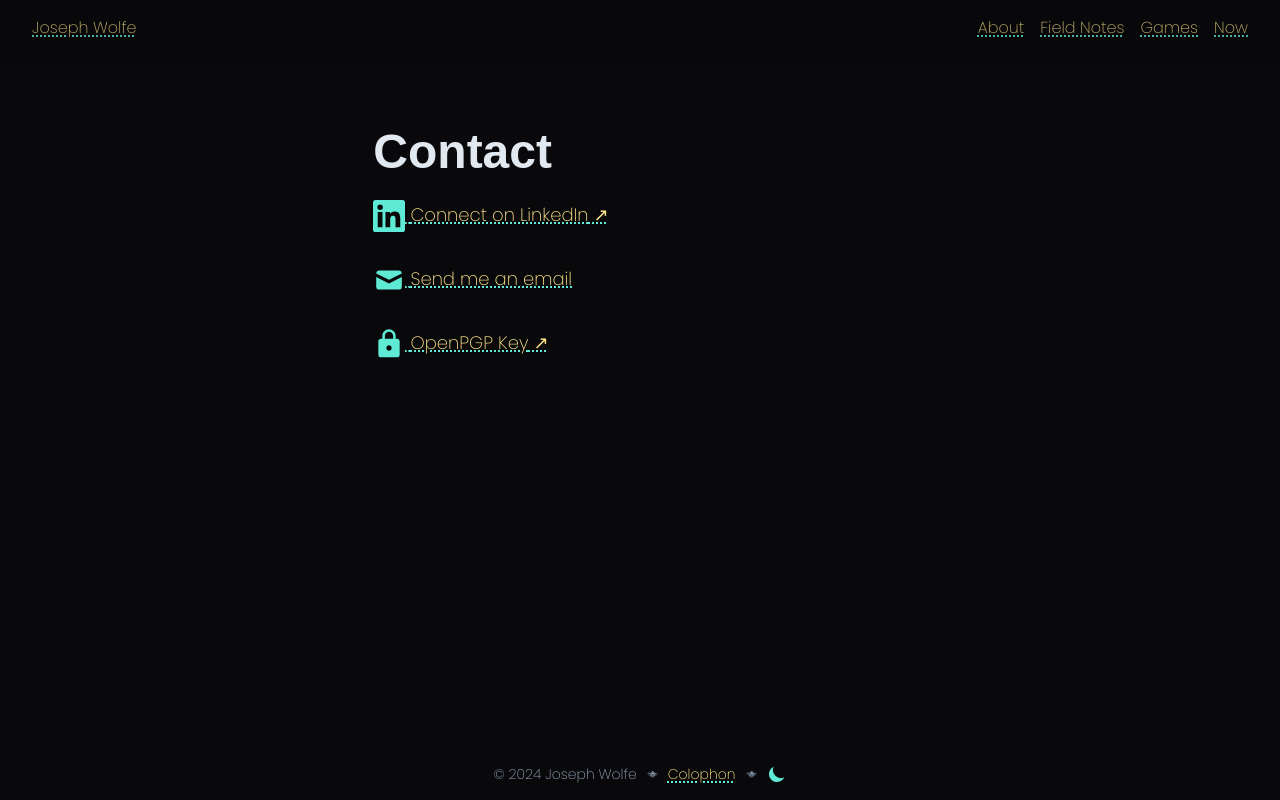
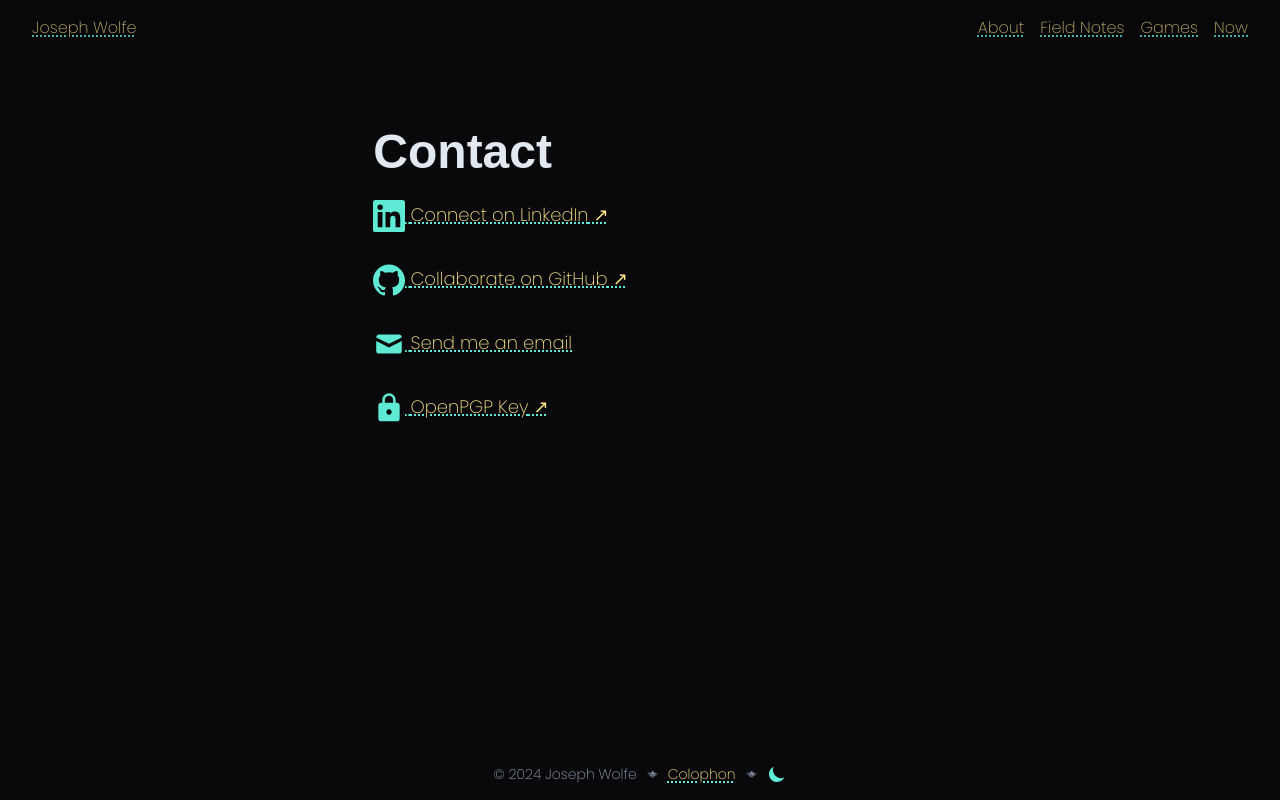
Before and after one commit to CharmedSatyr/personal-website, a Next.js app: page /contact in a window 1280 px wide. Built offline with nearby package versions, Linux system fonts and the light colour scheme; a web font is replaced by a local one.

Commit message:
Add GitHub link

```diff
--- a/app/contact/page.tsx
+++ b/app/contact/page.tsx
@@ -3,7 +3,7 @@
 import Link from "@/components/link";
 import Lock from "@/components/lock";
 import PageTitle from "@/components/page-title";
-import { LinkedIn } from "@/components/social-icons";
+import { GitHub, LinkedIn } from "@/components/social-icons";
 import siteMetadata from "@/data/site-metadata";
 
 export const metadata = genPageMetadata({ title: "Contact" });
@@ -18,6 +18,13 @@
 					<Link href={siteMetadata.linkedin}>
 						<LinkedIn className="inline h-8 w-8 text-accent-600 dark:text-dark-accent-300" />{" "}
 						Connect on LinkedIn
+					</Link>
+				</li>
+
+				<li className="mb-8 text-lg">
+					<Link href={siteMetadata.github}>
+						<GitHub className="inline h-8 w-8 text-accent-600 dark:text-dark-accent-300" />{" "}
+						Collaborate on GitHub
 					</Link>
 				</li>
 
--- a/components/social-icons.tsx
+++ b/components/social-icons.tsx
@@ -1,4 +1,18 @@
 import { SVGProps } from "react";
+
+export function GitHub(svgProps: SVGProps<SVGSVGElement>) {
+	return (
+		<svg
+			xmlns="http://www.w3.org/2000/svg"
+			viewBox="0 0 24 24"
+			fill="currentColor"
+			{...svgProps}
+		>
+			<title>Github</title>
+			<path d="M12 .297c-6.63 0-12 5.373-12 12 0 5.303 3.438 9.8 8.205 11.385.6.113.82-.258.82-.577 0-.285-.01-1.04-.015-2.04-3.338.724-4.042-1.61-4.042-1.61C4.422 18.07 3.633 17.7 3.633 17.7c-1.087-.744.084-.729.084-.729 1.205.084 1.838 1.236 1.838 1.236 1.07 1.835 2.809 1.305 3.495.998.108-.776.417-1.305.76-1.605-2.665-.3-5.466-1.332-5.466-5.93 0-1.31.465-2.38 1.235-3.22-.135-.303-.54-1.523.105-3.176 0 0 1.005-.322 3.3 1.23.96-.267 1.98-.399 3-.405 1.02.006 2.04.138 3 .405 2.28-1.552 3.285-1.23 3.285-1.23.645 1.653.24 2.873.12 3.176.765.84 1.23 1.91 1.23 3.22 0 4.61-2.805 5.625-5.475 5.92.42.36.81 1.096.81 2.22 0 1.606-.015 2.896-.015 3.286 0 .315.21.69.825.57C20.565 22.092 24 17.592 24 12.297c0-6.627-5.373-12-12-12"></path>
+		</svg>
+	);
+}
 
 export const LinkedIn = (svgProps: SVGProps<SVGSVGElement>) => {
 	return (
--- a/data/site-metadata.ts
+++ b/data/site-metadata.ts
@@ -2,6 +2,7 @@
 	author: "Joseph Wolfe",
 	description:
 		"Joseph Wolfe is a software developer, game designer, and writer in Seattle, Washington. Hire him for your next project!",
+	github: "https://www.github.com/CharmedSatyr",
 	headerTitle: "Joseph Wolfe",
 	linkedin: "https://www.linkedin.com/in/joseph-wolfe",
 	locale: "en-US",
```
